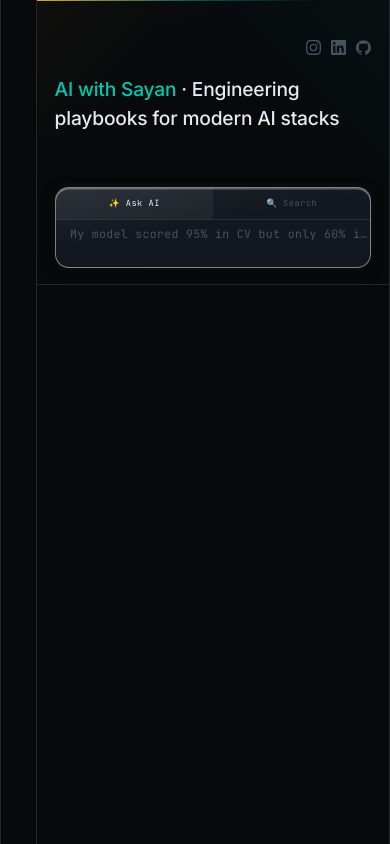
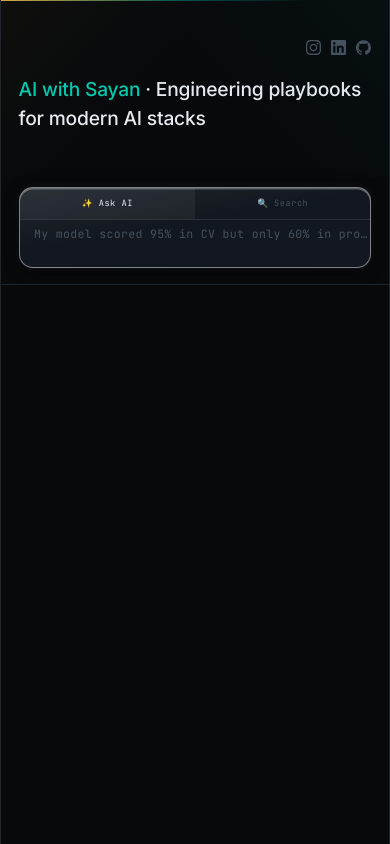
Before and after one commit to sayan1999/sayan1999.github.io, a React (Vite) app: page / in a window 390 px wide. Built offline with nearby package versions, Linux system fonts and the light colour scheme.

Commit message:
feat: hide sidenav on mobile

```diff
--- a/src/index.css
+++ b/src/index.css
@@ -686,10 +686,6 @@
   }
 
   .sidenav {
-    width: 36px;
-  }
-
-  .sidenav-handle {
     display: none;
   }
 
```
